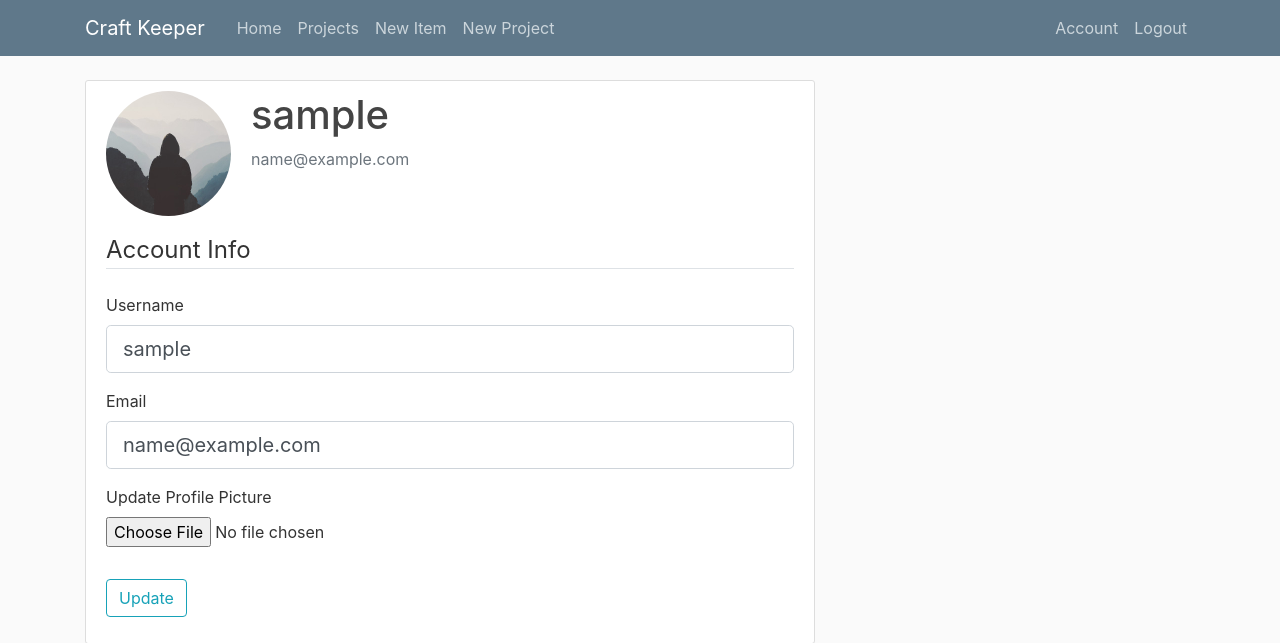
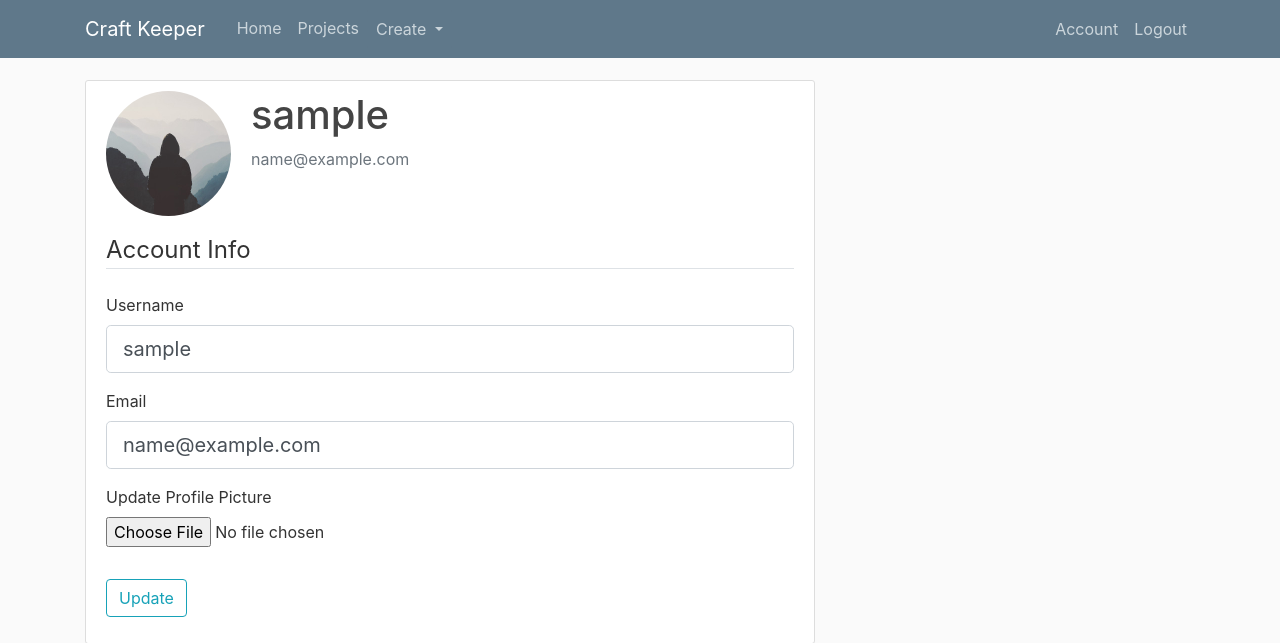
Before and after one commit to akalezic/comp453, a Flask app: page /account in a window 1280 px wide. Shown: the top 643 px of the page. Run offline with Flask 2, Linux system fonts and the light colour scheme; the visitor is signed in with stand-in values (Sample User, id 1); data comes from the database, SQL or seed files in the repository; parts of the project's set-up code (start-up, migrations or seed data) failed here and were passed over; some libraries are stand-ins or nearby versions.

Commit message:
updating nav bar dropdown

```diff
--- a/flaskDemo/templates/layout.html
+++ b/flaskDemo/templates/layout.html
@@ -28,8 +28,15 @@
             <div class="navbar-nav mr-auto">
               <a class="nav-item nav-link" href="{{ url_for('home') }}">Home</a>
               <a class="nav-item nav-link" href="{{ url_for('about') }}">Projects</a>
-              <a class="nav-item nav-link" href="{{ url_for('new_item') }}">New Item</a>
-              <a class="nav-item nav-link" href="{{ url_for('new_project') }}">New Project</a>
+              <div class="dropdown navbar-dark bg-steel" >
+                <button class="btn navbar-dark nav-link bg-steel dropdown-toggle" type="button" id="dropdownMenuButton" data-toggle="dropdown" aria-haspopup="true" aria-expanded="false">
+                  Create
+                </button>
+                <div class="dropdown-menu" aria-labelledby="dropdownMenuButton">
+                  <a class="dropdown-item" href="{{ url_for('new_item') }}">Create New Item</a>
+                  <a class="dropdown-item" href="{{ url_for('new_project') }}">Create New Project</a>
+                </div>
+              </div>
             </div>
             <!-- Navbar Right Side -->
 			<div class="navbar-nav">
```
